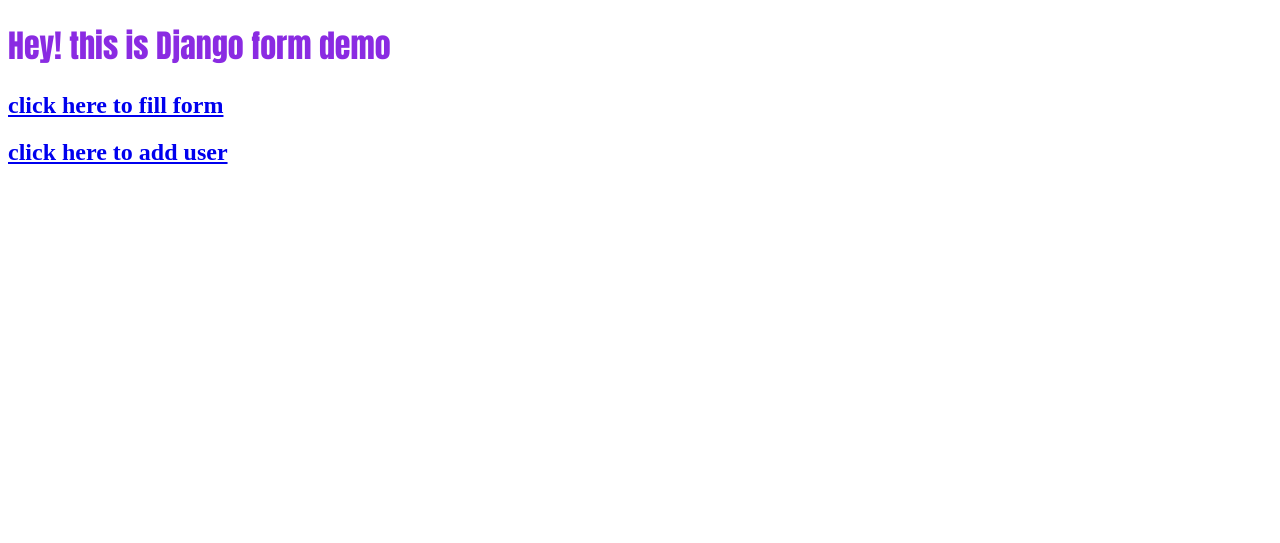
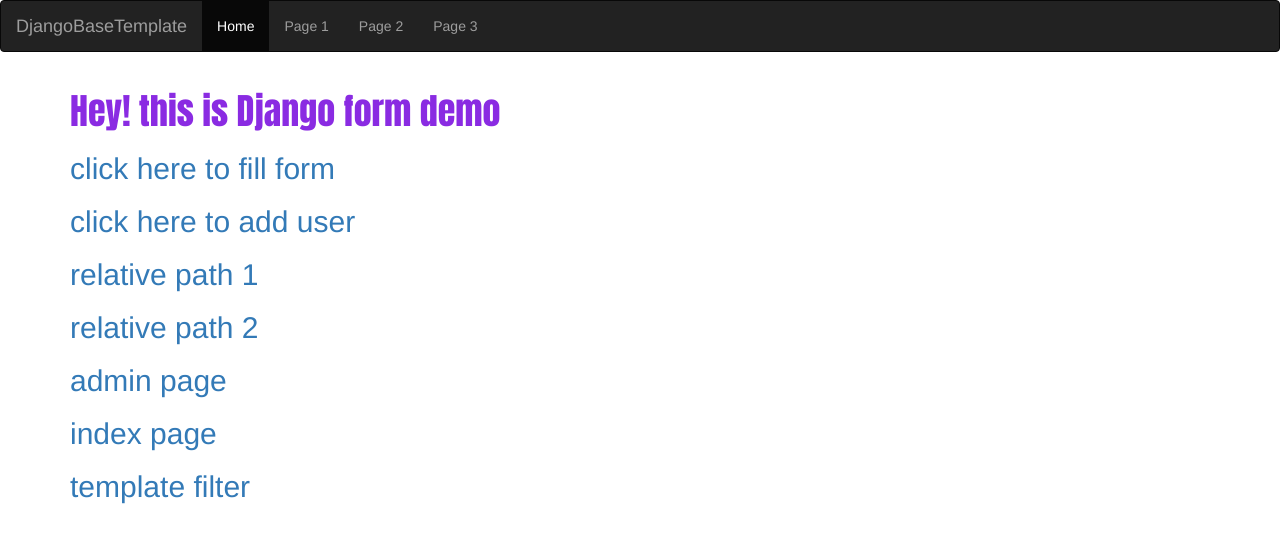
Before and after one commit to singhroshan1999/django-tutorial, a Django app: template djangoTutorial/template/first_app/index.html in a window 1280 px wide. Shown: the top 543 px of the page. Run offline with Django 3.2, Linux system fonts and the light colour scheme; the template is opened without the code that fills it, so the values that code supplies are empty; some libraries are stand-ins or nearby versions.

Commit message:
added template-inheritence filters relative-path

```diff
--- a/djangoTutorial/djangoTutorial/urls.py
+++ b/djangoTutorial/djangoTutorial/urls.py
@@ -23,4 +23,6 @@
     path('first_app/',include('first_app.urls')),
     path('formpage/',views.form_view,name = 'form'),
     path('add_user/',views.add_user,name = 'user_form'),
+    path('relative_path/',views.relative_path,name = 'relative_path'),
+    path('template_filter/',views.template_filter,name = 'template_filter'),
 ]
--- a/djangoTutorial/first_app/urls.py
+++ b/djangoTutorial/first_app/urls.py
@@ -2,6 +2,9 @@
 from django.urls import path
 from first_app import views
 
+app_name = 'first_app'
+
 urlpatterns = [
     path('',views.index,name = 'index'),
+    path('relative_path',views.relative_path,name = 'relative_path2'),
 ]
--- /dev/null
+++ b/djangoTutorial/template/first_app/base.html
@@ -0,0 +1,43 @@
+<!DOCTYPE html>
+{% load staticfiles %}
+<html>
+<head>
+<title>Django Forms</title>
+<link rel="stylesheet" href= "{% static 'css/index.css' %}"/>
+<!-- Latest compiled and minified CSS -->
+<link rel="stylesheet" href="https://maxcdn.bootstrapcdn.com/bootstrap/3.4.0/css/bootstrap.min.css">
+
+<!-- jQuery library -->
+<script src="https://ajax.googleapis.com/ajax/libs/jquery/3.4.0/jquery.min.js"></script>
+
+<!-- Latest compiled JavaScript -->
+<script src="https://maxcdn.bootstrapcdn.com/bootstrap/3.4.0/js/bootstrap.min.js"></script>
+<link rel="stylesheet" href= "{% static 'css/index.css' %}"/>
+
+<head>
+<body>
+
+<nav class="navbar navbar-inverse">
+  <div class="container-fluid">
+    <div class="navbar-header">
+      <a class="navbar-brand" href="{% url 'index' %}">DjangoBaseTemplate</a>
+    </div>
+    <ul class="nav navbar-nav">
+      <li class="active"><a href="{% url 'index' %}">Home</a></li>
+      <li><a href="#">Page 1</a></li>
+      <li><a href="#">Page 2</a></li>
+      <li><a href="#">Page 3</a></li>
+    </ul>
+  </div>
+</nav>
+
+<div class = "container">
+
+{% block body_block %}
+
+ {% comment %} child template codes here {% endcomment %}
+
+{% endblock body_block %}
+
+</body>
+</html>
--- a/djangoTutorial/template/first_app/index.html
+++ b/djangoTutorial/template/first_app/index.html
@@ -1,19 +1,12 @@
 <!DOCTYPE html>
-{% load staticfiles %}
-<html>
-<head>
-<title>Django Forms</title>
-<link rel="stylesheet" href= "{% static 'css/index.css' %}"/>
-<head>
-<body>
+ {% extends 'first_app/base.html' %}
+ {% block body_block %}
 <h1> Hey! this is Django form demo</h1>
 <h2><a href = '/formpage'>click here to fill form</a></h2>
 <h2><a href = '/add_user'>click here to add user</a></h2>
-
-
-
-
-
-
-</body>
-</html>
+<h2><a href = "{% url 'relative_path' %}">relative path 1</a></h2>
+<h2><a href = "{% url 'first_app:relative_path2' %}">relative path 2</a></h2>
+<h2><a href = "{% url 'admin:index' %}">admin page</a></h2>
+<h2><a href = "{% url 'index' %}">index page</a></h2>
+<h2><a href = "{% url 'template_filter' %}">template filter</a></h2>
+ {% endblock body_block %}
--- /dev/null
+++ b/djangoTutorial/template/first_app/relative_path.html
@@ -0,0 +1,6 @@
+<!DOCTYPE html>
+{% extends 'first_app/base.html' %}
+
+{% block body_block %}
+<h1> This is Relative path </h1>
+{% endblock body_block %}
```
Also changed, not shown: djangoTutorial/first_app/views.py (+7 -0 lines), djangoTutorial/template/first_app/form.html (+4 -9 lines), djangoTutorial/template/first_app/template_filters.html (added, +7 -0 lines), djangoTutorial/template/first_app/user_form.html (+4 -9 lines), djangoTutorial/template_filters/my_filters.py (added, +10 -0 lines), djangoTutorial/template_filters/__init__.py (added).
